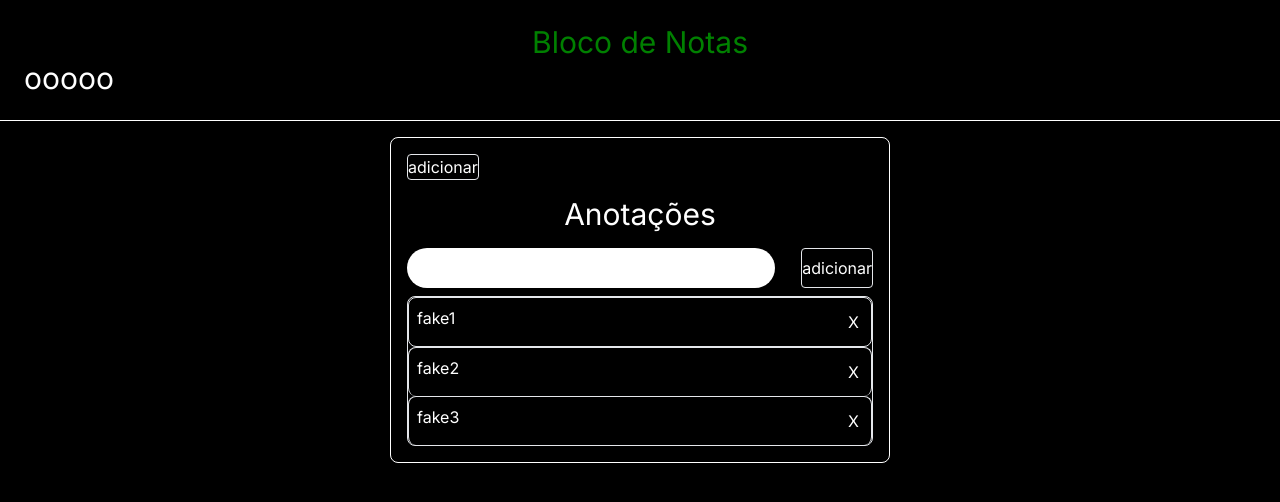
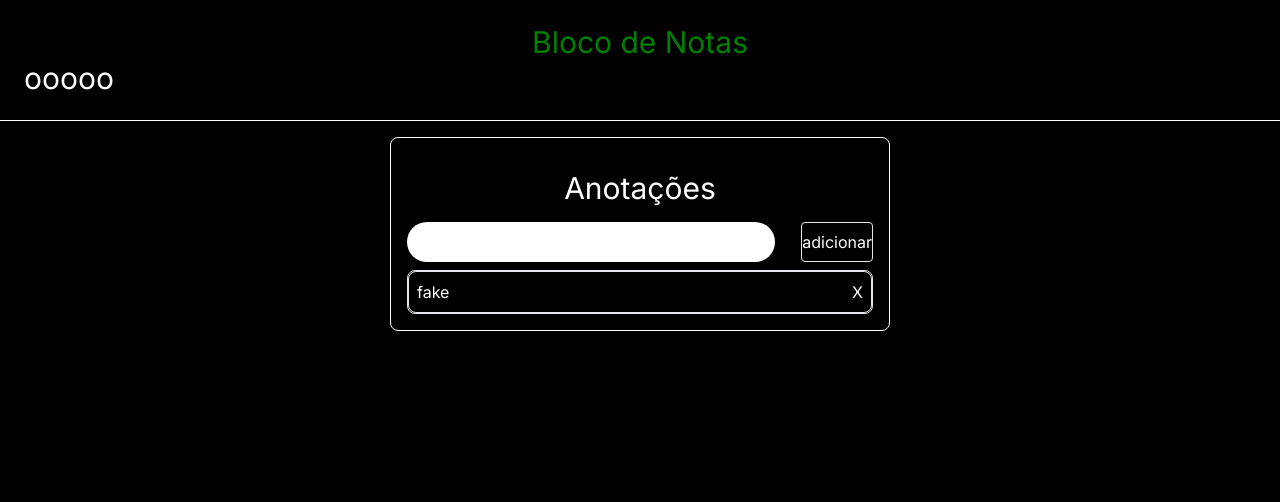
Before and after one commit to aryelnascimento11/functions-3, a Next.js app: page / in a window 1280 px wide. Shown: the top 502 px of the page. Built offline with nearby package versions, Linux system fonts and the light colour scheme.

Commit message:
fazendo function delete

```diff
--- a/src/app/components/banner.tsx
+++ b/src/app/components/banner.tsx
@@ -3,39 +3,40 @@ import { list } from "postcss"
 import Note from "./note"
 import { useState } from "react"
 import { chown } from "fs"
+import { IItem } from "../types/item"
+
 
 export default function Banner() {
-    const [newText, setNewText] = useState("")
-    const [items, setItems] = useState([
-        "fake1",
-        "fake2",
-        "fake3",
+    const [newdelet, setNewdelet] = useState("")
+    const [newText, setNewText] = useState({
+        id:2,
+        title:"oi"
+    })
+    const [items, setItems] = useState<IItem[]>([
+       {id:1,title:"fake"}
     ]
     )
 
     function delete_() {
-      items.splice(2)
-      console.log(items);
+        items.splice(2)
+        console.log(items);
 
     }
-// - apagar o item
+    // - apagar o item
 
     return (
         <>
             <section className="w-screen h-screen bg-black flex py-4 justify-center">
                 <div className="w-[30%]  min-w-[500px]  sm:min-w[100px] sm:h-[70vh] md:h-fit rounded-lg  border border-white shadow-lg  shadow-green-700mt-10 p-4">
-                    <button onClick={delete_}className="text-white rounded   border hover:bg-[rgba(255,255,255,0.2)] hover:scale-110 cursor-pointer transition  ">
-                        adicionar
-                    </button>
                     <h1 className="text-3xl text-center py-4  text-white">Anotações</h1>
                     <div className="justify-between flex">
-                        <input  onChange={(e) => { setNewText(e.target.value) }} className="rounded-full  px-2 text-2xl p-1 " type="text" />
-                        <button onClick={(o) => { setItems([...items, newText]) }}className="text-white rounded   border hover:bg-[rgba(255,255,255,0.2)] hover:scale-110 cursor-pointer transition  ">
+                        <input onChange={(e) => { setNewText({...newText, title:e.target.value}) }} className="rounded-full  px-2 text-2xl p-1 " type="text" />
+                        <button onClick={(o) => { setItems([...items, newText]) }} className="text-white rounded   border hover:bg-[rgba(255,255,255,0.2)] hover:scale-110 cursor-pointer transition  ">
                             adicionar
                         </button>
                     </div>
                     <ul className="text-white divide-y rounded-lg mt-2 border">
-                        {items.map((ola) => (<Note key={ola} title={ola} />))}
+                        {items.map((item) => (<Note key={item.id} item={item} />))}
                     </ul>
                 </div>
             </section>
--- a/src/app/components/note.tsx
+++ b/src/app/components/note.tsx
@@ -2,17 +2,21 @@
 
 import { list } from "postcss"
 import { useState } from "react"
+import { IItem } from "../types/item"
 interface PropsNote {
-    title: string,
+    item:IItem
 }
 
 
 export default function Note(props: PropsNote) {
+
     return (
         <ul className="text-white divide-y border rounded-lg ">
-           <li className="p-2 justify-between flex">
-          {props.title}
-            <button className="text-white p-1">X</button>
+            <li className="p-2 justify-between flex">
+                {props.item.title}
+                <button className="text-white rounded">
+                    X
+                </button>
             </li>
         </ul>
     )
--- /dev/null
+++ b/src/app/types/item.ts
@@ -0,0 +1,4 @@
+export interface IItem{
+    id: number
+    title: string
+}
```
